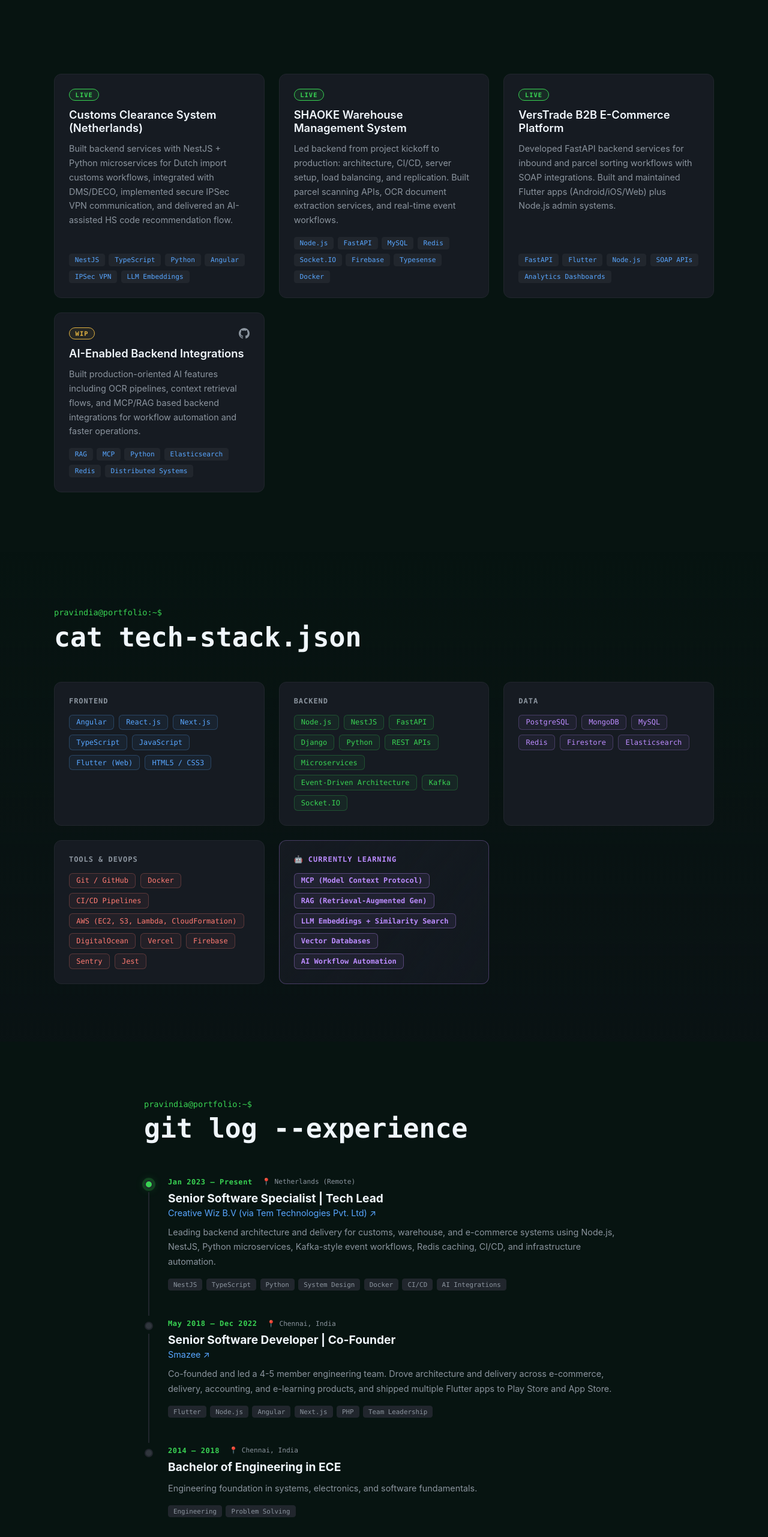
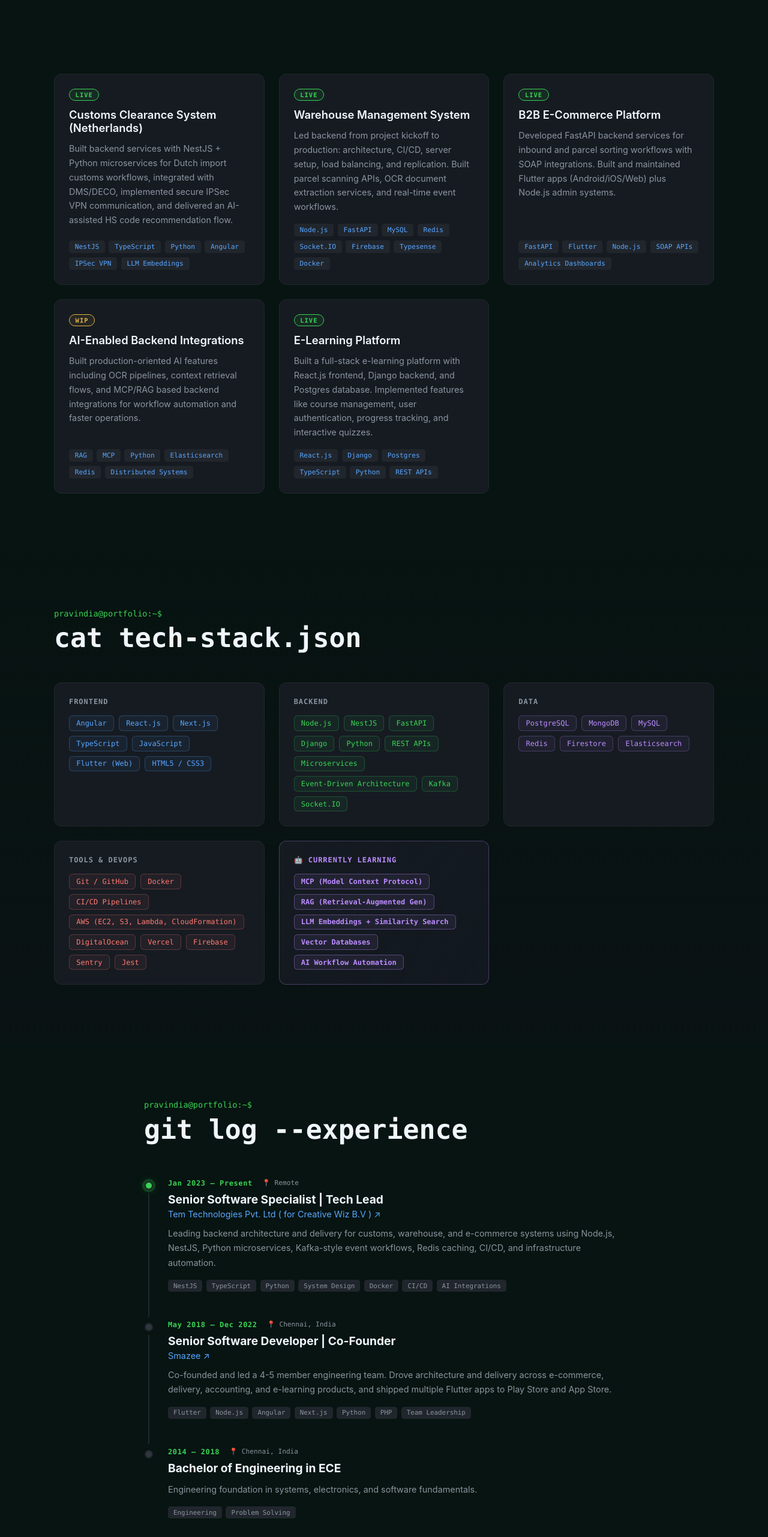
Before and after one commit to pravindia/pravindia, a Next.js app: page / in a window 1280 px wide. Shown: the part 773-3336 px from the top of the page at 60% size. Built offline with nearby package versions, Linux system fonts and the light colour scheme.

Commit message:
fix: remove names

```diff
--- a/components/Timeline/Timeline.tsx
+++ b/components/Timeline/Timeline.tsx
@@ -3,10 +3,10 @@ import styles from "./Timeline.module.scss";
 const experiences = [
 	{
 		role: "Senior Software Specialist | Tech Lead",
-		company: "Creative Wiz B.V (via Tem Technologies Pvt. Ltd)",
+		company: "Tem Technologies Pvt. Ltd ( for Creative Wiz B.V )",
 		companyUrl: "https://temtechnologies.com",
 		period: "Jan 2023 — Present",
-		location: "Netherlands (Remote)",
+		location: "Remote",
 		description:
 			"Leading backend architecture and delivery for customs, warehouse, and e-commerce systems using Node.js, NestJS, Python microservices, Kafka-style event workflows, Redis caching, CI/CD, and infrastructure automation.",
 		tags: ["NestJS", "TypeScript", "Python", "System Design", "Docker", "CI/CD", "AI Integrations"],
@@ -20,7 +20,7 @@ const experiences = [
 		location: "Chennai, India",
 		description:
 			"Co-founded and led a 4-5 member engineering team. Drove architecture and delivery across e-commerce, delivery, accounting, and e-learning products, and shipped multiple Flutter apps to Play Store and App Store.",
-		tags: ["Flutter", "Node.js", "Angular", "Next.js", "PHP", "Team Leadership"],
+		tags: ["Flutter", "Node.js", "Angular", "Next.js", "Python", "PHP", "Team Leadership"],
 		current: false,
 	},
 	{
--- a/components/Works/Works.tsx
+++ b/components/Works/Works.tsx
@@ -11,7 +11,7 @@ const works = [
 		status: "live",
 	},
 	{
-		title: "SHAOKE Warehouse Management System",
+		title: "Warehouse Management System",
 		description:
 			"Led backend from project kickoff to production: architecture, CI/CD, server setup, load balancing, and replication. Built parcel scanning APIs, OCR document extraction services, and real-time event workflows.",
 		tech: ["Node.js", "FastAPI", "MySQL", "Redis", "Socket.IO", "Firebase", "Typesense", "Docker"],
@@ -20,7 +20,7 @@ const works = [
 		status: "live",
 	},
 	{
-		title: "VersTrade B2B E-Commerce Platform",
+		title: "B2B E-Commerce Platform",
 		description:
 			"Developed FastAPI backend services for inbound and parcel sorting workflows with SOAP integrations. Built and maintained Flutter apps (Android/iOS/Web) plus Node.js admin systems.",
 		tech: ["FastAPI", "Flutter", "Node.js", "SOAP APIs", "Analytics Dashboards"],
@@ -34,8 +34,18 @@ const works = [
 			"Built production-oriented AI features including OCR pipelines, context retrieval flows, and MCP/RAG based backend integrations for workflow automation and faster operations.",
 		tech: ["RAG", "MCP", "Python", "Elasticsearch", "Redis", "Distributed Systems"],
 		link: null,
-		github: "https://github.com/pravindia",
+		// github: "https://github.com/pravindia",
+		github: null,
 		status: "wip",
+	},
+	{
+		title: "E-Learning Platform",
+		description:
+			"Built a full-stack e-learning platform with React.js frontend, Django backend, and Postgres database. Implemented features like course management, user authentication, progress tracking, and interactive quizzes.",
+		tech: ["React.js", "Django", "Postgres", "TypeScript", "Python", "REST APIs"],
+		link: null,
+		github: null,
+		status: "live",
 	},
 ];
 
```
Also changed, not shown: data/works.ts (+4 -4 lines).
